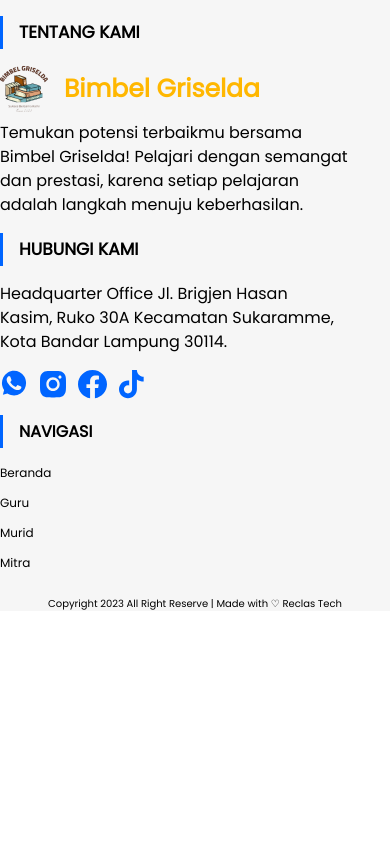
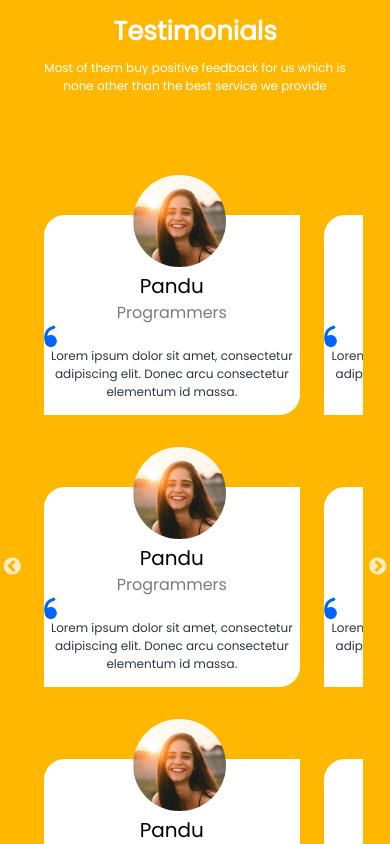
Before and after one commit to RozKoy/Bimbel-Griselda, a Next.js app: page /sample in a window 390 px wide. Shown: the top 844 px of the page. Built offline with nearby package versions, Linux system fonts and the light colour scheme.

Commit message:
responsive progress homepage

```diff
--- a/src/components/landing-pages/Beranda/Content.tsx
+++ b/src/components/landing-pages/Beranda/Content.tsx
@@ -6,13 +6,13 @@ interface ContentProps {
 
 const Content: React.FC<ContentProps> = ({ src }) => {
   return (
-    <div className="overflow-hidden cursor-pointer shadow-md">
+    <div className="overflow-hidden cursor-pointer shadow-md m-4">
       <Image
         src={src}
         width={300}
         height={100}
         alt="content"
-        className="object-cover hover:scale-150 transition-all"
+        className="object-cover hover:scale-150 transition-all w-[280px] h-[212px]"
       />
     </div>
   );
--- a/src/components/landing-pages/Beranda/Gallery.tsx
+++ b/src/components/landing-pages/Beranda/Gallery.tsx
@@ -1,18 +1,62 @@
 import content from "/public/assets/latar.png";
 import Content from "./Content";
+import Slider from "react-slick";
+import "slick-carousel/slick/slick.css";
+import "slick-carousel/slick/slick-theme.css";
+
 const Gallery = () => {
+  const settings = {
+    className: " h-auto w-full    ",
+
+    infinite: true,
+    speed: 500,
+    slidesToShow: 4,
+    slidesToScroll: 4,
+    rows: 2,
+    slidesPerRow: 1,
+
+    responsive: [
+      {
+        breakpoint: 1024,
+        settings: {
+          slidesToShow: 2,
+          slidesToScroll: 1,
+          infinite: true,
+          dots: true,
+        },
+      },
+      {
+        breakpoint: 600,
+        settings: {
+          slidesToShow: 2,
+          slidesToScroll: 2,
+          initialSlide: 2,
+        },
+      },
+      {
+        breakpoint: 480,
+        settings: {
+          dots: true,
+          rows: 1,
+          slidesToShow: 1,
+          slidesToScroll: 1,
+        },
+      },
+    ],
+  };
   return (
-    <div className="bg-[#FAFBFD] w-full h-screen sm:pt-14 sm:pb-5 sm:px-14">
-      <div className=" w-auto h-full flex flex-col items-center sm:space-y-20">
-        {" "}
+    <div className="bg-[#FAFBFD] w-full h-auto pt-10 pb-10 px-5 sm:min-h-screen sm:pt-14 sm:pb-5 sm:px-14">
+      <div className=" w-auto h-full flex flex-col items-center space-y-8 sm:space-y-12">
         <div className="flex flex-col space-y-3">
-          <p className=" text-center font-extrabold sm:text-5xl">Gallery</p>
-          <p className="text-center text-[#2E2828] font-medium sm:text-lg sm:w-[535px]">
+          <p className=" text-center font-extrabold text-[26px] sm:text-5xl">
+            Gallery
+          </p>
+          <p className="text-center text-[#2E2828] font-medium text-[12px] w-[334px] sm:text-lg sm:w-[535px]">
             Most of them buy positive feedback for us which is none other than
             the best service we provide
           </p>
         </div>
-        <div className=" grid grid-cols-4 gap-2">
+        <Slider {...settings}>
           <Content src={content} />
           <Content src={content} />
           <Content src={content} />
@@ -21,7 +65,7 @@ const Gallery = () => {
           <Content src={content} />
           <Content src={content} />
           <Content src={content} />
-        </div>
+        </Slider>
       </div>
     </div>
   );
--- a/src/components/landing-pages/Beranda/Testimonials.tsx
+++ b/src/components/landing-pages/Beranda/Testimonials.tsx
@@ -2,6 +2,8 @@ import CardTestimonials from "../CardTestimonials";
 import Slider from "react-slick";
 import "slick-carousel/slick/slick.css";
 import "slick-carousel/slick/slick-theme.css";
+
+
 const Testimonials = () => {
   const settings = {
     dots: true,
@@ -59,6 +61,7 @@ const Testimonials = () => {
             job="Programmers"
             testimony="Lorem ipsum dolor sit amet, consectetur adipiscing elit. Donec arcu consectetur elementum id massa."
           />
+
           <CardTestimonials
             nama="Pandu"
             job="Programmers"
--- a/src/components/landing-pages/Murid/CardLearningMaterials.tsx
+++ b/src/components/landing-pages/Murid/CardLearningMaterials.tsx
@@ -70,7 +70,7 @@ const CardLearningMaterials: React.FC<CardLearningMaterialsProps> = ({
                 <p className="text-white text-center font-thin sm:text-[24px]">
                   Chat Sekarang
                 </p>
-                <WA fill="#FFF" width="32" height="32.652" />
+                <WA fill="#FFF" className="w-[32px] h-[32.365px]" />
               </Link>
             </div>
           </div>
--- a/src/pages/sample/index.tsx
+++ b/src/pages/sample/index.tsx
@@ -1,110 +1,92 @@
-import Link from "next/link";
-import Image from "next/image";
-import logo from "/public/assets/logoBimbel.png";
-import WA from "../../components/landing-pages/Icons/contact/Wa";
-import Instagrams from "../../components/landing-pages/Icons/contact/Instagrams";
-import Facebook from "../../components/landing-pages/Icons/contact/Facebook";
-import Tiktok from "../../components/landing-pages/Icons/contact/Tiktok";
-import { useRouter } from "next/router";
+import CardTestimonials from "@/components/landing-pages/CardTestimonials";
+import Slider from "react-slick";
+import "slick-carousel/slick/slick.css";
+import "slick-carousel/slick/slick-theme.css";
+import { Component } from "react";
 
-export default function Footer() {
-  const router = useRouter();
+class CustomSlide extends Component {
+  render() {
+    const { ...props } = this.props;
+    return (
+      <div {...props}>
+        <div className="flex space-x-2">
+          <CardTestimonials
+            nama="Pandu"
+            job="Programmers"
+            testimony="Lorem ipsum dolor sit amet, consectetur adipiscing elit. Donec arcu consectetur elementum id massa."
+          />
+
+          <CardTestimonials
+            nama="Pandu"
+            job="Programmers"
+            testimony="Lorem ipsum dolor sit amet, consectetur adipiscing elit. Donec arcu consectetur elementum id massa."
+          />
+          <CardTestimonials
+            nama="Pandu"
+            job="Programmers"
+            testimony="Lorem ipsum dolor sit amet, consectetur adipiscing elit. Donec arcu consectetur elementum id massa."
+          />
+        </div>
+      </div>
+    );
+  }
+}
+const Testimonials = () => {
+  const settings = {
+    dots: true,
+    className: " h-auto w-full   ",
+
+    infinite: true,
+    autoplay: false,
+    speed: 2000,
+    autoplaySpeed: 2000,
+    slidesToShow: 1,
+    slidesToScroll: 1,
+
+    responsive: [
+      {
+        breakpoint: 1024,
+        settings: {
+          slidesToShow: 2,
+          slidesToScroll: 1,
+          infinite: true,
+          dots: true,
+        },
+      },
+      {
+        breakpoint: 600,
+        settings: {
+          slidesToShow: 2,
+          slidesToScroll: 2,
+          initialSlide: 2,
+        },
+      },
+      {
+        breakpoint: 480,
+        settings: {
+          slidesToShow: 1,
+          slidesToScroll: 1,
+        },
+      },
+    ],
+  };
   return (
-    <div className="bg-[#F6F6F6] flex flex-col w-full h-auto md:pt-14 md:pb-4 md:px-10">
-      <div className=" md:flex md:justify-between">
-        <div className="flex my-4 flex-col items-start">
-          <div className="flex space-x-4 justify-center mb-4 items-center">
-            <div className="bg-[#0065FF] w-[3px] h-[33px]"></div>
-            <p className="font-bold text-[17px] md:text-2xl"> TENTANG KAMI</p>
-          </div>
-          <div className="flex space-x-4 justify-center items-center mb-2">
-            <Image
-              src={logo}
-              className="w-[48px] h-[48px]"
-              width="40"
-              height="40"
-              alt="logo"
-            />
-            <p className="text-[#FFB700] font-extrabold text-[25px] md:text-[28px]">
-              Bimbel Griselda
-            </p>
-          </div>
-          <p className="w-[354px] md:w-[442px]">
-            Temukan potensi terbaikmu bersama Bimbel Griselda! Pelajari dengan
-            semangat dan prestasi, karena setiap pelajaran adalah langkah menuju
-            keberhasilan.
+    <div className="bg-[#FFB700] w-full h-full pb-[20%] pt-[3%]  px-[7%] sm:min-h-screen sm:py-14 sm:px-14">
+      <div className=" w-auto h-full flex flex-col items-center space-y-16 sm:space-y-28 ">
+        <div className="flex flex-col space-y-2 sm:space-y-3">
+          <p className="text-[#FFF] text-center  font-extrabold text-[26px] sm:text-5xl">
+            Testimonials
+          </p>
+          <p className="text-center text-[#FFF] font-medium text-[12px] w-[334px] sm:text-lg sm:w-[535px]">
+            Most of them buy positive feedback for us which is none other than
+            the best service we provide
           </p>
         </div>
-
-        <div className="flex flex-col my-4 items-start">
-          <div className="flex space-x-4 justify-center items-center mb-4">
-            <div className="bg-[#0065FF] w-[3px] h-[33px]"></div>
-            <p className="font-bold text-[17px] md:text-2xl"> HUBUNGI KAMI</p>
-          </div>
-          <p className="mb-4 w-[338px]">
-            Headquarter Office Jl. Brigjen Hasan Kasim, Ruko 30A Kecamatan
-            Sukaramme, Kota Bandar Lampung 30114.
-          </p>
-          <div className=" flex space-x-3">
-            <WA fill="#0065FF" width="28" height="26" />
-            <Instagrams fill="#0065FF" />
-            <Facebook fill="#0065FF" />
-            <Tiktok fill="#0065FF" />
-          </div>
-        </div>
-
-        <div className="flex flex-col items-start">
-          <div className="flex space-x-4 justify-center items-center mb-4">
-            <div className="bg-[#0065FF] w-[3px] h-[33px]"></div>
-            <p className="font-bold md:text-2xl"> NAVIGASI</p>
-          </div>
-          <div className="flex flex-col space-y-3">
-            <Link
-              href="/"
-              className={
-                router.pathname === "/"
-                  ? " text-[12px] font-bold text-[#0065FF] md:text-base"
-                  : " text-[12px] md:text-base"
-              }
-            >
-              Beranda
-            </Link>
-            <Link
-              href="/teacher"
-              className={
-                router.pathname === "/teacher"
-                  ? "text-[12px]   font-bold text-[#0065FF] md:text-base"
-                  : " text-[12px] md:text-base"
-              }
-            >
-              Guru
-            </Link>
-            <Link
-              href="/student"
-              className={
-                router.pathname === "/student"
-                  ? "text-[12px]  font-bold text-[#0065FF] md:text-base "
-                  : "text-[12px] md:text-base"
-              }
-            >
-              Murid
-            </Link>
-            <Link
-              href="/patner"
-              className={
-                router.pathname === "/patner"
-                  ? "text-[12px]   font-bold text-[#0065FF] md:text-base"
-                  : "text-[12px] md:text-base"
-              }
-            >
-              Mitra
-            </Link>
-          </div>
-        </div>
+        <Slider {...settings}>
+          <CustomSlide />
+        </Slider>
       </div>
-      <p className="text-center font-light text-[10px] mt-6 md:text-[14px] md:mt-16">
-        Copyright 2023 All Right Reserve | Made with ♡ Reclas Tech
-      </p>
     </div>
   );
-}
+};
+export default Testimonials;
```
Also changed, not shown: src/components/landing-pages/Murid/LearningMaterials.tsx (+2 -7 lines).
